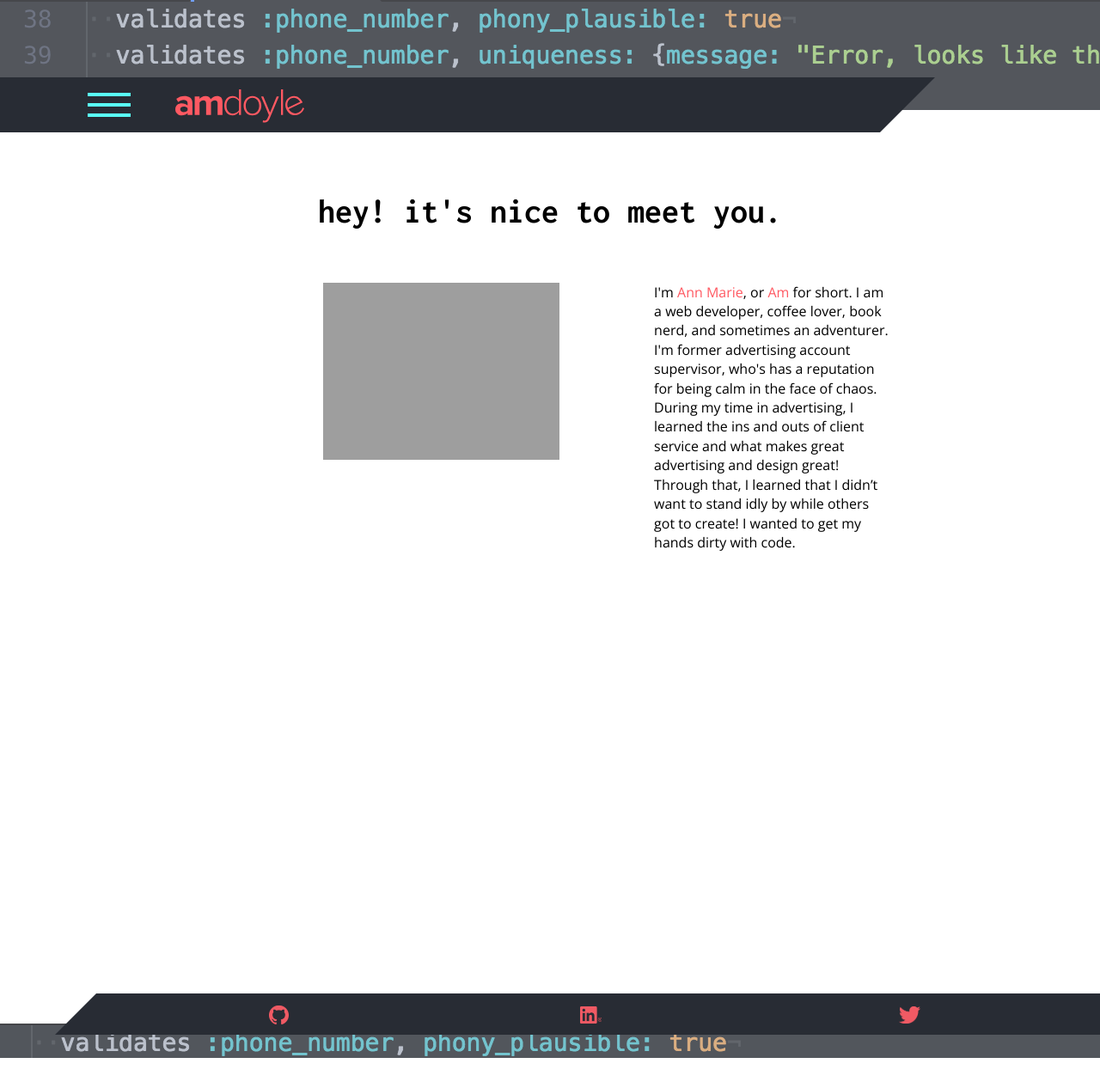
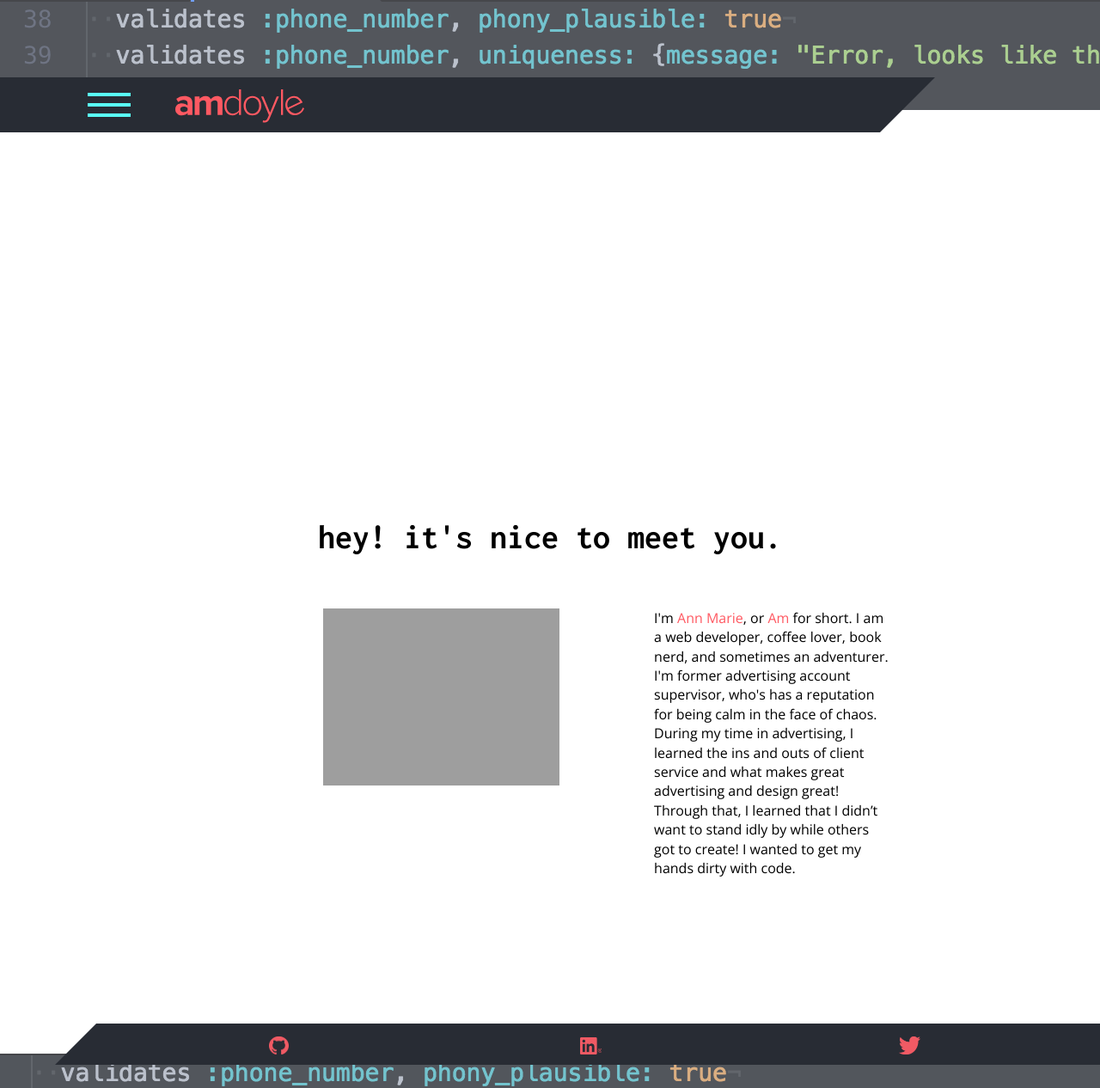
Before and after one commit to amdoyle/amdoyle, a Jekyll site: the page built from index.html, in a window 1280 px wide and 1266 px high. Shown: the whole window at 86% size. Built offline with Jekyll 4.4.1, drawn with Linux system fonts in a browser that asks for light colours; nearby versions of some CDN libraries.

Commit message:
Update body content to rows in screens > 1000px

```diff
--- a/_layouts/default.html
+++ b/_layouts/default.html
@@ -7,8 +7,10 @@
   <div class="body-wrapper">
     {% include header.html %}
 
-    <div class="main-content .group">
-      {{ content }}
+    <div class="fix">
+      <div class="main-content .group">
+        {{ content }}
+      </div>
     </div>
 
     {% include footer.html %}
--- a/_sass/_layout.scss
+++ b/_sass/_layout.scss
@@ -153,18 +153,21 @@
   opacity: .2;
 }
 
+.fix {
+  padding: 2% 0 10% 0;
+  top: 30%;
+  margin-top: 30%;
+  margin-left: 7%;
+  margin-right: 7%;
+}
+
 .main-content {
   position: relative;
   z-index: 0;
   display: flex;
   flex-direction: column;
-  padding: 2% 0 10% 0;
   order: 2;
   flex: 1;
-  top: 30%;
-  margin-top: 30%;
-  margin-left: 7%;
-  margin-right: 7%;
   & h1 {
     font-family: $title-font-family;
     font-size: $title-size;
```
